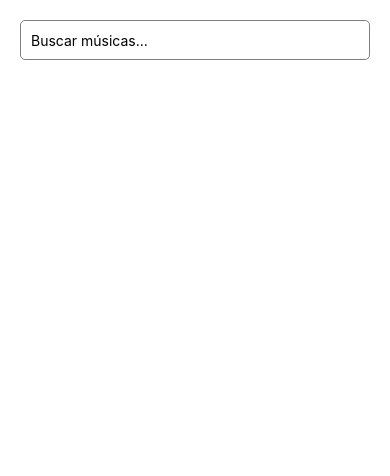
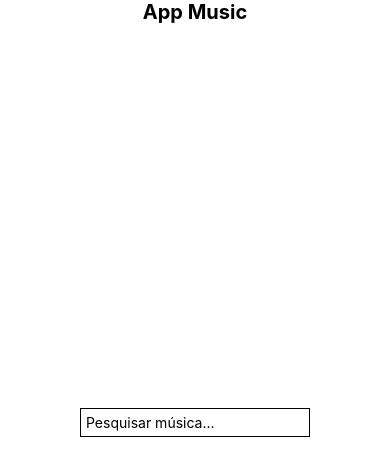
Before and after one commit to GustavoCamargo0/AppMusic, a React Native app: screen / in a window 390 px wide. Shown: the top 476 px of the page. Built offline with nearby package versions, Linux system fonts and the light colour scheme.

Commit message:
estrutura

```diff
--- a/App.js
+++ b/App.js
@@ -1,13 +1,9 @@
 import React, { useState, useEffect } from 'react';
-import { StatusBar } from 'expo-status-bar';
 import { StyleSheet, Text, View, TextInput } from 'react-native';
 import Search from './Search';
 
 
 export default function App() {
-
-  const [pesquisa, setPesquisa] = useState('')
-
   return (
       <Search />
   );
--- a/Search.js
+++ b/Search.js
@@ -1,79 +1,64 @@
 import React, { useState, useEffect } from 'react';
-import { View, Text, FlatList, TextInput, StyleSheet, Image } from 'react-native';
+import { StyleSheet, Text, View, TextInput, FlatList } from 'react-native';
 
-export default function MusicSearch() {
-  const [query, setQuery] = useState('');
+export default function Search() {
+  const [pesquisa, setPesquisa] = useState('')
   const [tracks, setTracks] = useState([]);
-  const [loading, setLoading] = useState(false);
 
   useEffect(() => {
-    if (query.length > 2) {
-      setLoading(true);
-      fetch(`https://api.deezer.com/search/track?q=${query}`)
+    if (pesquisa.length > 2) {
+      fetch(`https://api.deezer.com/search/track?q=${pesquisa}`)
         .then(res => res.json())
         .then(data => {
-          setTracks(data.data);
-          setLoading(false);
+          setTracks(data.data)
         })
-        .catch(err => {
-          console.error(err);
-          setLoading(false);
-        });
     } else {
-      setTracks([]);
+      setTracks([])
     }
-  }, [query]);
-
+  }, [pesquisa])
   return (
     <View style={styles.container}>
+      <Text style={styles.title}>App Music</Text>
       <TextInput
-        placeholder="Buscar músicas..."
-        value={query}
-        onChangeText={setQuery}
         style={styles.input}
+        placeholder='Pesquisar música...'
+        value={pesquisa}
+        onChangeText={setPesquisa}
+        keyboardType='default'
       />
-
-      {loading && <Text>Carregando...</Text>}
 
       <FlatList
         data={tracks}
         keyExtractor={item => item.id.toString()}
         renderItem={({ item }) => (
-          <View style={styles.trackItem}>
-            <Image source={{ uri: item.album.cover_small }} style={styles.cover} />
-            <View style={{ flex: 1, marginLeft: 10 }}>
-              <Text style={styles.trackTitle}>{item.title}</Text>
-              <Text style={styles.artistName}>{item.artist.name}</Text>
-              <Text style={styles.albumName}>{item.album.title}</Text>
-            </View>
+          <View style={{ padding: 10, borderWidth: 1, margin: 5, borderColor: 'black', height: 80, width: 300, textAlign: 'center', justifyContent: 'center', alignItems: 'center', }}>
+            <Text style={styles.title}>{item.title}</Text>
           </View>
-        )}
-      />
+        )} />
     </View>
   );
-}
+};
 
 const styles = StyleSheet.create({
-  container: { padding: 20, flex: 1, backgroundColor: '#fff' },
+  container: {
+    flex: 1,
+    backgroundColor: '#fff',
+    alignItems: 'center',
+    justifyContent: 'center',
+  },
   input: {
-    height: 40,
-    borderColor: 'gray',
+    padding: 5,
+    borderColor: 'black',
     borderWidth: 1,
-    marginBottom: 12,
-    paddingHorizontal: 10,
-    borderRadius: 5,
+    margin: 20,
   },
-  trackItem: {
-    flexDirection: 'row',
-    paddingVertical: 10,
-    borderBottomWidth: 1,
-    borderBottomColor: '#eee',
+  title: {
+    fontSize: 20,
+    fontWeight: 'bold',
+    flex: 1,
   },
-  cover: {
-    width: 50,
-    height: 50,
-  },
-  trackTitle: { fontSize: 16, fontWeight: 'bold' },
-  artistName: { color: 'gray' },
-  albumName: { color: 'darkgray' },
+  text: {
+    fontSize: 16,
+    color: 'black',
+  }
 });
```
